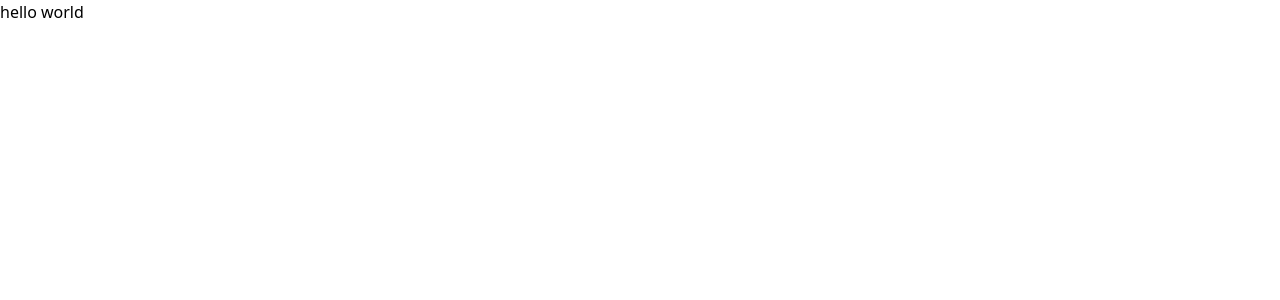
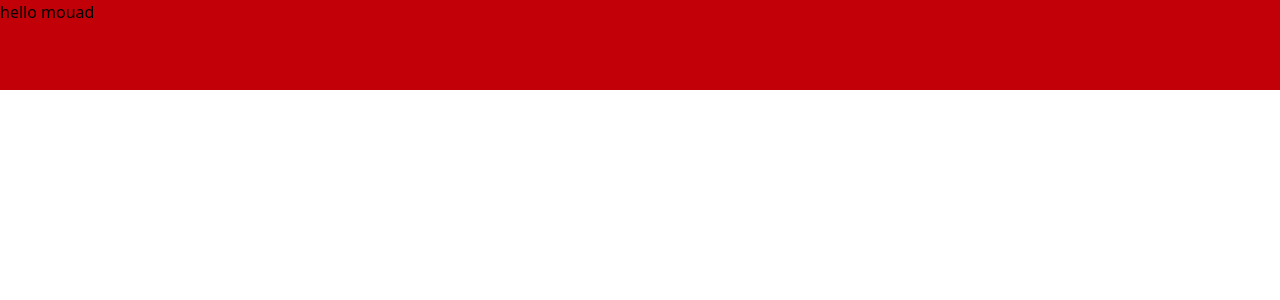
Before and after one commit to aarab-abderrahmane/E-commerce, a React (Vite) app: page / in a window 1280 px wide. Shown: the top 300 px of the page. Built offline with nearby package versions, Linux system fonts and the light colour scheme.

Commit message:
add navbar

```diff
--- a/src/App.jsx
+++ b/src/App.jsx
@@ -1,9 +1,11 @@
+import Navbar  from  './components/navbar.jsx'
+
 
 function App() {
 
   return (
     <>
-        <h1>hello world </h1>
+        <Navbar/>
     </>
   )
 }
--- /dev/null
+++ b/src/components/navbar.jsx
@@ -0,0 +1,13 @@
+export default function Navbar(){
+
+
+
+    return (
+
+        <div  className="h-[90px] w-full bg-red-700 ">
+
+        <h1>hello mouad</h1>
+
+        </div>
+    )
+}
```
Also changed, not shown: src/components/place_you_work_here.txt (deleted), src/components/place_your_work_here.txt (added).
